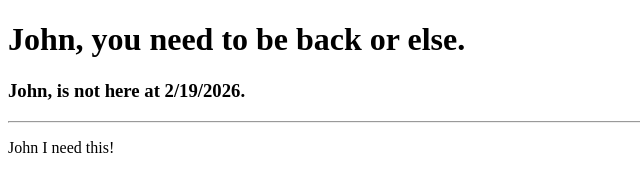
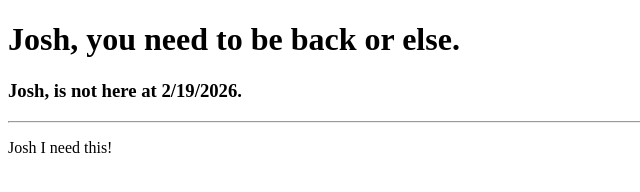
Before and after one commit to Zayden-Blencowe/Baracodes2, a plain HTML site: page Index.html in a window 1280 px wide. Shown: the whole page, without its empty margins (0-640 px from the left). Drawn offline with Linux system fonts and the light colour scheme.

Commit message:
Update Index.html

```diff
--- a/Index.html
+++ b/Index.html
@@ -6,16 +6,16 @@
       </head>
       <body>
        <h1>
-         John, you need to be back or else.
+         Josh, you need to be back or else.
        </h1>
        <h3>
-         John, is not here at 2/19/2026.
+         Josh, is not here at 2/19/2026.
        </h3>
 
        <hr>
 
        <p>
-         John I need this!
+         Josh I need this!
        </p>
       </body>
    </html>
```
